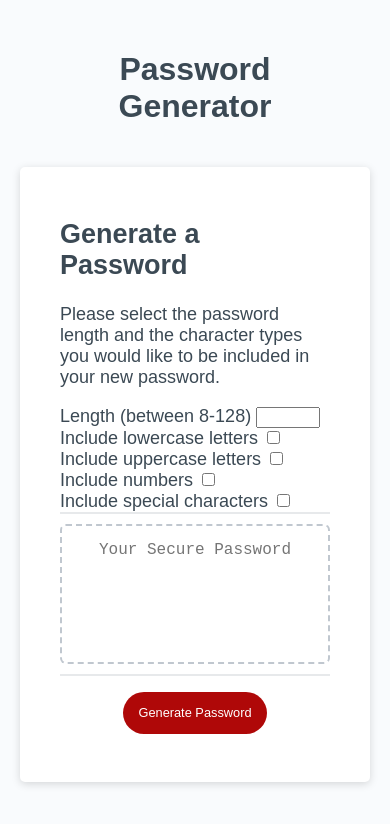
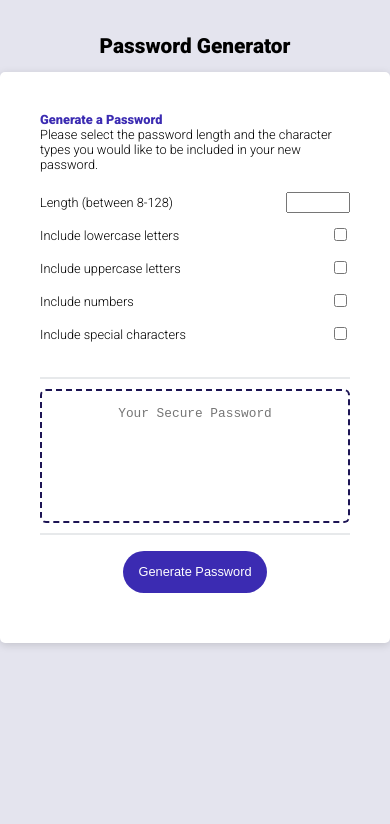
Before and after one commit to rubybassi/cool-password-generator, a plain HTML site: page index.html in a window 390 px wide. Drawn offline with Linux system fonts and the light colour scheme.

Commit message:
added custom fonts, added headers and p elements to media queries

```diff
--- a/style.css
+++ b/style.css
@@ -13,32 +13,37 @@ body,
 }
 
 body {
-  font-family: sans-serif;
-  background-color: #f9fbfd;
+  font-family: 'Roboto', sans-serif;
+  font-weight: 300;
+  color: black;
+  background-color:#E4E4EE;
 }
 
 .wrapper {
-  padding-top: 30px;
-  padding-left: 20px;
-  padding-right: 20px;
+  padding: 30 20px;
 }
 
 header {
   text-align: center;
-  padding: 20px;
-  padding-top: 0px;
-  color: hsl(206, 17%, 28%);
+  padding-top: 20px;
+}
+
+h2 {
+  margin-bottom: 0;
+}
+
+p {
+  margin-bottom: 20px;
+  margin-top: 0px;
 }
 
 .card {
-  background-color: hsl(0, 0%, 100%);
+  background-color: white;
   border-radius: 5px;
   border-width: 1px;
   box-shadow: rgba(0, 0, 0, 0.15) 0px 2px 8px 0px;
-  color: hsl(206, 17%, 28%);
-  font-size: 18px;
   margin: 0 auto;
-  max-width: 800px;
+  max-width: 600px;
   padding: 30px 40px;
 }
 
@@ -47,7 +52,22 @@ header {
   display: block;
   width: 100%;
   background: #e7e9eb;
+  margin-top: 20px;
   height: 2px;
+}
+
+.card-header h2 {
+  color: #3B2BB2;
+}
+
+.card input {
+  float: right;
+  width: fit-content;
+}
+
+label {
+  display: inline-block;
+  margin-bottom: 15px;
 }
 
 .card-body {
@@ -74,7 +94,7 @@ header {
 
 .btn {
   border: none;
-  background-color: hsl(360, 91%, 36%);
+  background-color: #3B2BB2;
   border-radius: 25px;
   box-shadow: rgba(0, 0, 0, 0.1) 0px 1px 6px 0px rgba(0, 0, 0, 0.2) 0px 1px 1px
     0px;
@@ -112,26 +132,35 @@ button[disabled] {
   text-align: center;
   margin-top: 10px;
   margin-bottom: 10px;
-  border: 2px dashed #c0c7cf;
+  border: 2px dashed #1C1454;
   border-radius: 6px;
   resize: none;
   overflow: hidden;
 }
 
+.cardResponse > p {
+  color: red;
+  font-weight: 300;
+}
+
+/* Responsive elements for smaller devices  */
 @media (max-width: 690px) {
   .btn {
     font-size: 1rem;
     margin: 16px 0px 0px 0px;
     padding: 10px 15px;
   }
-
-  #password {
+  #password, h2, p, label {
     font-size: 1rem;
+  }
+  h1 {
+    font-size: 1.3rem;
   }
 }
 
+
 @media (max-width: 500px) {
-  .btn {
+  .btn, h2, p, label, #password {
     font-size: 0.8rem;
   }
 }
```
